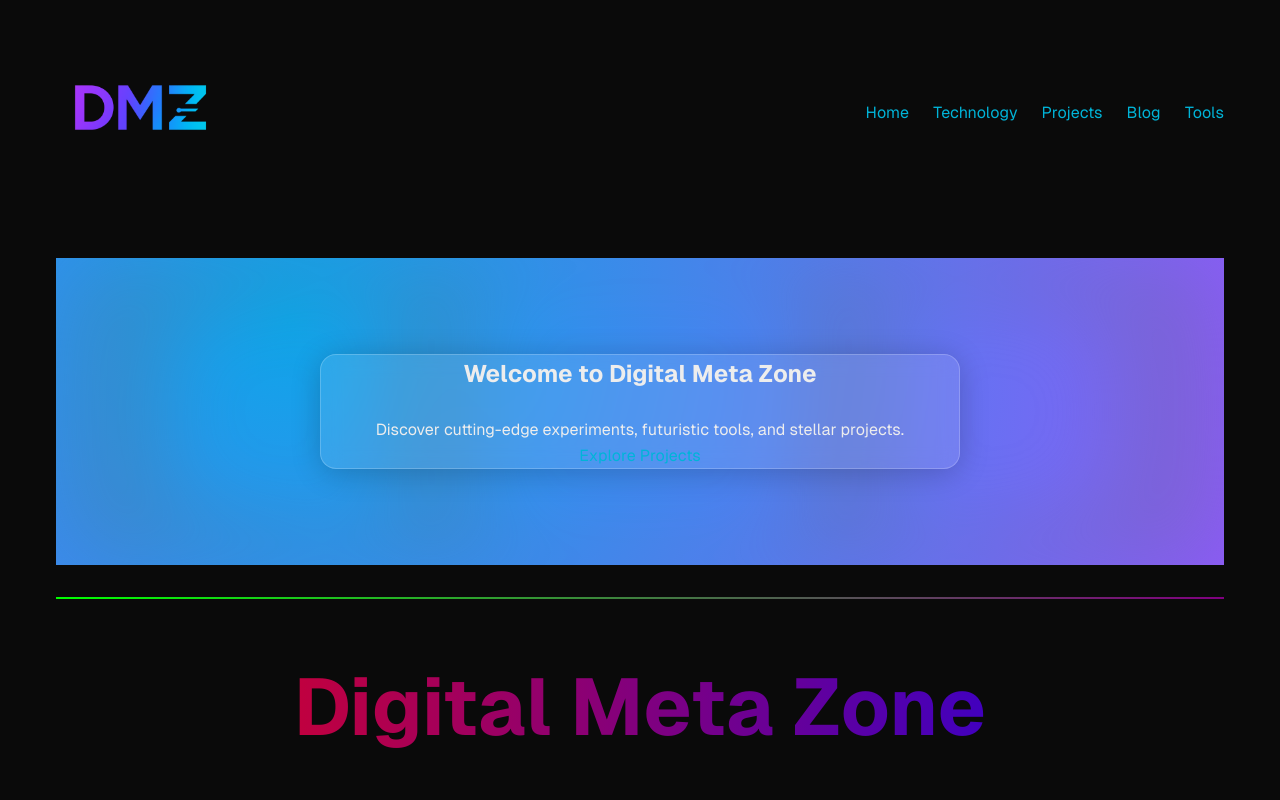
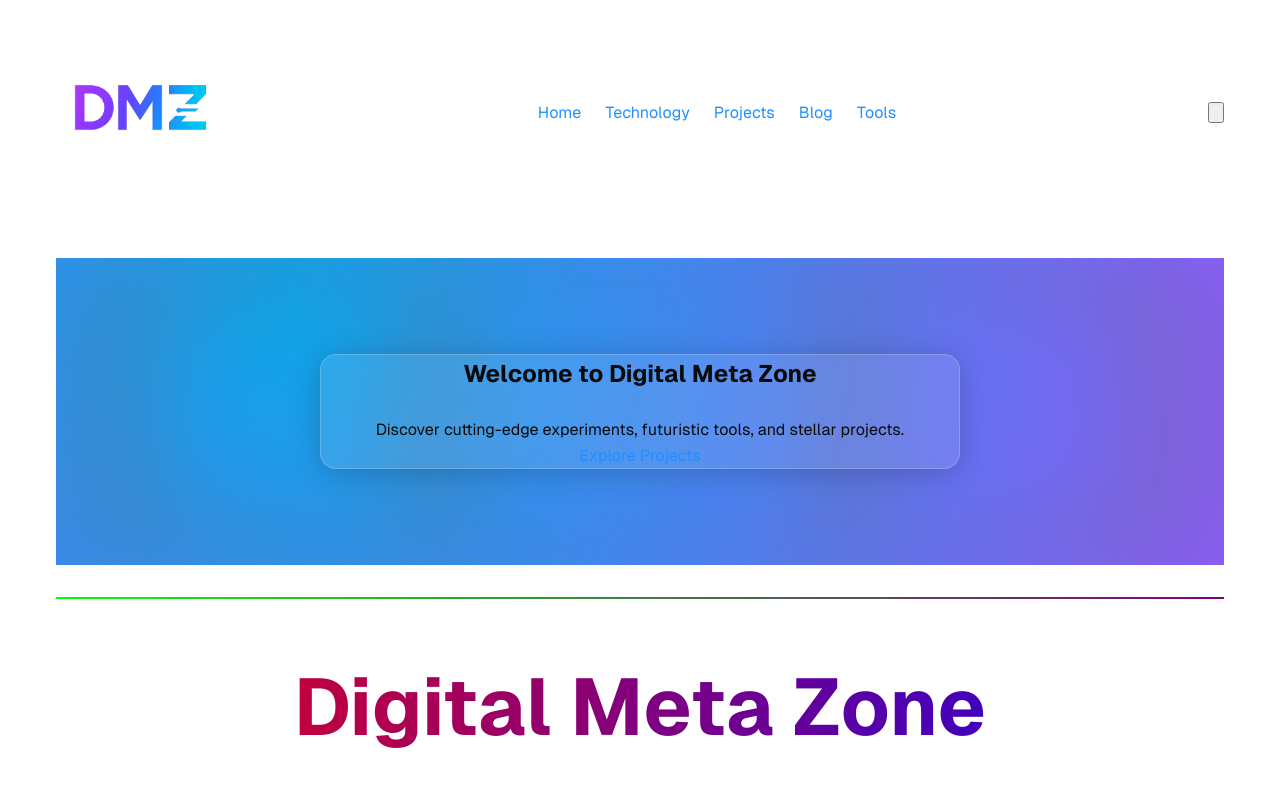
Before and after one commit to kalyanar4/project-space, a Next.js app: page / in a window 1280 px wide. Shown: the top 800 px of the page. Built offline with nearby package versions, Linux system fonts and the light colour scheme.

Commit message:
feat: add manual theme toggle component

```diff
--- a/app/globals.css
+++ b/app/globals.css
@@ -1,10 +1,16 @@
 :root {
+  --background: #ffffff; /* Light background */
+  --foreground: #0a0a0a; /* Dark text */
+  --accent-color: #1e90ff; /* Accent for light mode */
+  --gradient-red-blue: linear-gradient(90deg, #ff0000, #0000ff);
+  --gradient-green-purple: linear-gradient(90deg, #00ff00, #800080);
+  --gradient-yellow-pink: linear-gradient(90deg, #ffff00, #ff69b4);
+}
+
+.dark {
   --background: #0a0a0a; /* Darker background for better contrast */
   --foreground: #ededed; /* Light foreground for text */
   --accent-color: #00b4d8; /* Neon blue for accents */
-  --gradient-red-blue: linear-gradient(90deg, #ff0000, #0000ff);
-  --gradient-green-purple: linear-gradient(90deg, #00ff00, #800080);
-  --gradient-yellow-pink: linear-gradient(90deg, #ffff00, #ff69b4);
 }
 
 html {
--- a/app/layout.tsx
+++ b/app/layout.tsx
@@ -3,6 +3,7 @@ import localFont from "next/font/local";
 import "./globals.css";
 import Link from "next/link";
 import Image from "next/image";
+import ThemeToggle from "@/components/ThemeToggle";
 
 const geistSans = localFont({
   src: "./fonts/GeistVF.woff",
@@ -30,13 +31,13 @@ export default function RootLayout({
   children: React.ReactNode;
 }>) {
   return (
-    <html lang="en">
+    <html lang="en" className="dark" suppressHydrationWarning>
       <body
         className={`${geistSans.variable} ${geistMono.variable} antialiased`}
       >
         <div className="min-h-screen bg-gradient-to-b from-black via-gray-900 to-black text-foreground">
           {/* Header */}
-          <header className="p-6 border-b border-gray-800 flex flex-col sm:flex-row justify-between items-center max-w-7xl mx-auto space-y-4 sm:space-y-0">
+          <header className="p-6 border-b border-gray-800 flex flex-col sm:flex-row justify-between items-center max-w-7xl mx-auto gap-4">
             <Link href="/" className="flex items-center space-x-2">
               <Image
                 src="/dmz.png"
@@ -56,6 +57,7 @@ export default function RootLayout({
                 <li><Link href="/tools">Tools</Link></li>
               </ul>
             </nav>
+            <ThemeToggle />
           </header>
 
           {/* Main Content */}
--- /dev/null
+++ b/components/ThemeToggle.tsx
@@ -0,0 +1,71 @@
+"use client";
+
+import { useEffect, useState } from "react";
+
+export default function ThemeToggle() {
+  const [theme, setTheme] = useState<"light" | "dark">("dark");
+  const [mounted, setMounted] = useState(false);
+
+  useEffect(() => {
+    const stored = (typeof window !== "undefined" && localStorage.getItem("theme")) as "light" | "dark" | null;
+    const preferred = window.matchMedia("(prefers-color-scheme: dark)").matches ? "dark" : "light";
+    const initial = stored ?? preferred;
+    if (initial === "dark") {
+      document.documentElement.classList.add("dark");
+    } else {
+      document.documentElement.classList.remove("dark");
+    }
+    setTheme(initial);
+    setMounted(true);
+  }, []);
+
+  const toggleTheme = () => {
+    const next = theme === "light" ? "dark" : "light";
+    if (next === "dark") {
+      document.documentElement.classList.add("dark");
+    } else {
+      document.documentElement.classList.remove("dark");
+    }
+    localStorage.setItem("theme", next);
+    setTheme(next);
+  };
+
+  if (!mounted) return null;
+
+  return (
+    <button
+      aria-label="Toggle theme"
+      onClick={toggleTheme}
+      className="p-2 rounded-full border border-gray-600 hover:bg-gray-800 transition-colors"
+    >
+      {theme === "light" ? (
+        <svg
+          xmlns="http://www.w3.org/2000/svg"
+          viewBox="0 0 24 24"
+          fill="none"
+          stroke="currentColor"
+          strokeWidth="2"
+          strokeLinecap="round"
+          strokeLinejoin="round"
+          className="w-4 h-4"
+        >
+          <path d="M21 12.79A9 9 0 0111.21 3 7 7 0 0012 21a7 7 0 009-8.21z" />
+        </svg>
+      ) : (
+        <svg
+          xmlns="http://www.w3.org/2000/svg"
+          viewBox="0 0 24 24"
+          fill="none"
+          stroke="currentColor"
+          strokeWidth="2"
+          strokeLinecap="round"
+          strokeLinejoin="round"
+          className="w-4 h-4"
+        >
+          <circle cx="12" cy="12" r="5" />
+          <path d="M12 1v2M12 21v2M4.22 4.22l1.42 1.42M18.36 18.36l1.42 1.42M1 12h2M21 12h2M4.22 19.78l1.42-1.42M18.36 5.64l1.42-1.42" />
+        </svg>
+      )}
+    </button>
+  );
+}
--- a/tailwind.config.ts
+++ b/tailwind.config.ts
@@ -1,6 +1,7 @@
 import type { Config } from "tailwindcss";
 
 export default {
+  darkMode: "class",
   content: [
     "./app/**/*.{js,ts,jsx,tsx,mdx}",
     "./pages/**/*.{js,ts,jsx,tsx,mdx}",
```
